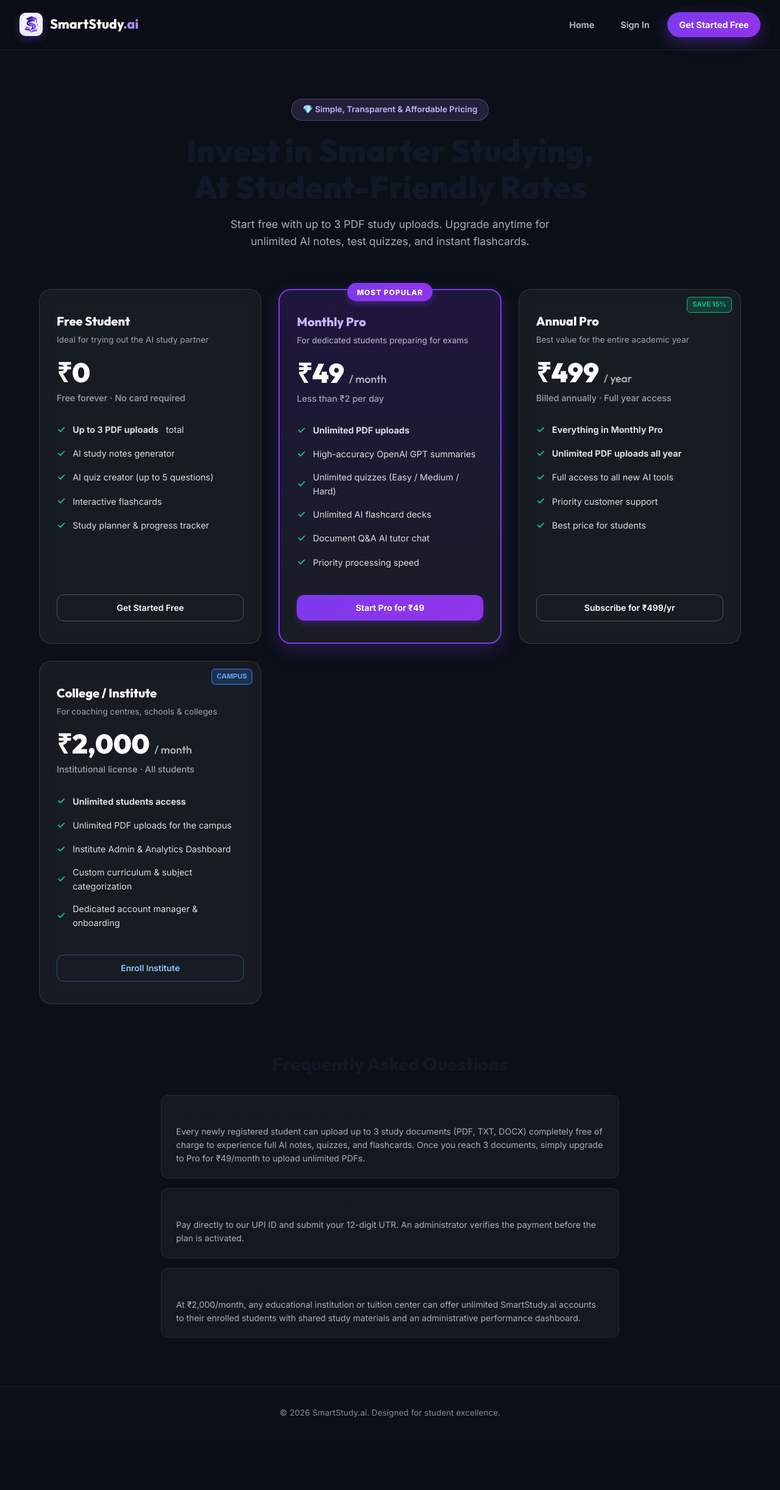
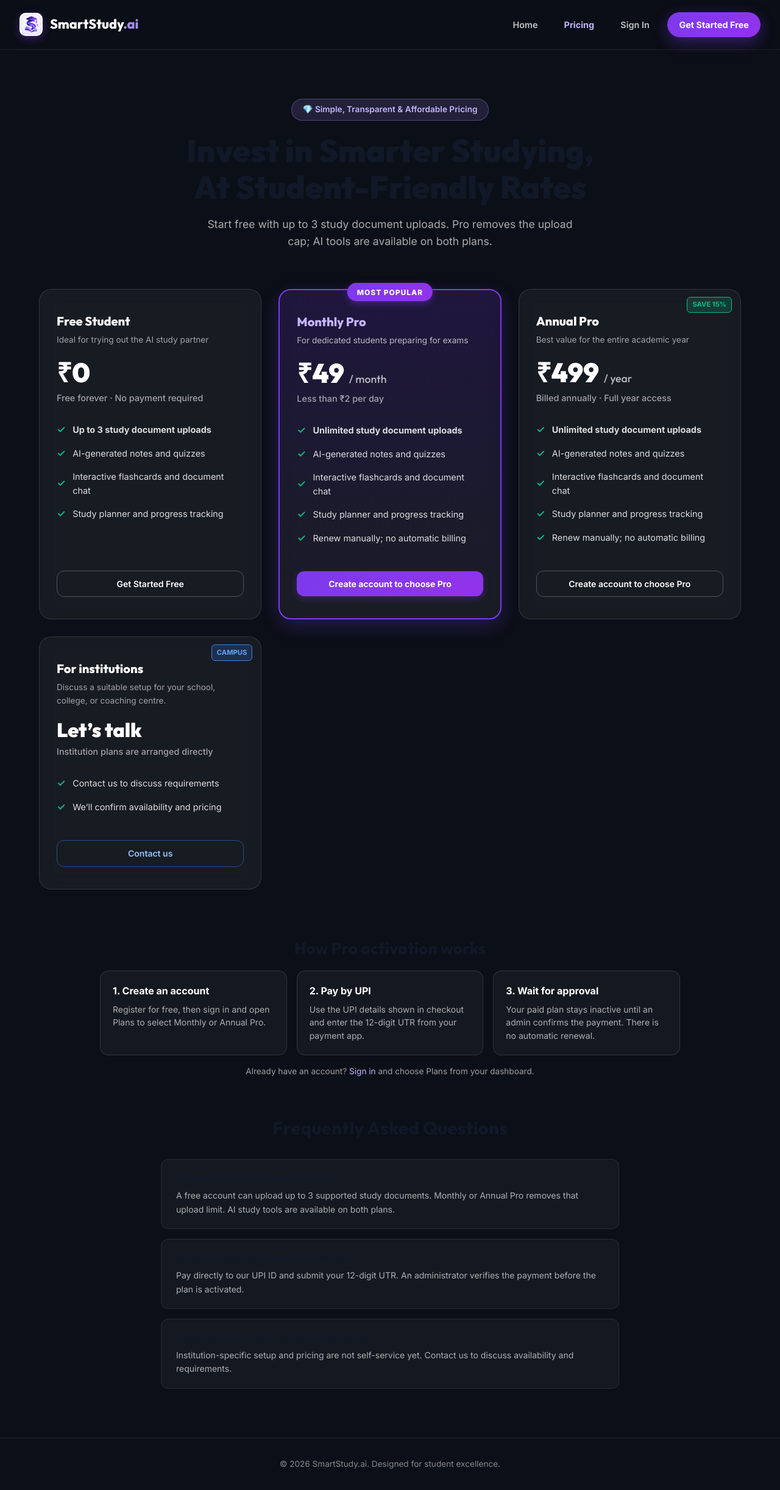
Before and after one commit to anushkakshirsagar2007-cmyk/SmartStudy.ai, a Flask app: page /pricing in a window 1280 px wide. Shown: the whole page at 61% size. Before the commit the page ends 2325 px from the top, so only its background shows below. Run offline with Flask 3, Linux system fonts and the light colour scheme; parts of the project's set-up code (start-up, migrations or seed data) failed here and were passed over; some libraries are stand-ins or nearby versions.

Commit message:
Improve pricing page and plan clarity

```diff
--- a/routes/payment.py
+++ b/routes/payment.py
@@ -5,7 +5,7 @@ from flask import Blueprint, request, jsonify, current_app, render_template
 from flask_login import login_required, current_user
 from models import (
     Subscription, User, SubscriptionActivation,
-    PLAN_MONTHLY, PLAN_ANNUAL, PLAN_INSTITUTION, PLAN_DETAILS
+    PLAN_MONTHLY, PLAN_ANNUAL, PLAN_DETAILS
 )
 from extensions import db
 from mail import send_email
@@ -19,7 +19,7 @@ def create_order():
     """Create a pending manual-UPI subscription order."""
     data = request.get_json(silent=True) or {}
     plan_type = data.get('plan_type', '')
-    if plan_type not in (PLAN_MONTHLY, PLAN_ANNUAL, PLAN_INSTITUTION):
+    if plan_type not in (PLAN_MONTHLY, PLAN_ANNUAL):
         return jsonify({'error': 'Invalid plan type'}), 400
 
     upi_id = current_app.config.get('UPI_ID', '')
--- a/templates/index.html
+++ b/templates/index.html
@@ -60,6 +60,9 @@
           </a>
           <a href="{{ url_for('auth.login') }}" class="hero-btn-outline">
             Sign In →
+          </a>
+          <a href="{{ url_for('main.pricing') }}" class="hero-btn-outline">
+            Compare Plans
           </a>
         </div>
 
--- a/templates/pricing.html
+++ b/templates/pricing.html
@@ -3,8 +3,14 @@
 <head>
   <meta charset="UTF-8" />
   <meta name="viewport" content="width=device-width, initial-scale=1.0" />
-  <meta name="description" content="Affordable plans for students and institutions. Upgrade to SmartStudy.ai Pro for unlimited PDF uploads, AI notes, quizzes, and flashcards." />
+  <meta name="description" content="Compare SmartStudy.ai Free and Pro plans. Pro removes the study document upload limit; pay by UPI with admin approval." />
   <title>Pricing Plans | SmartStudy.ai</title>
+  <link rel="canonical" href="{{ site_url }}{{ url_for('main.pricing') }}" />
+  <meta property="og:type" content="website" />
+  <meta property="og:site_name" content="SmartStudy.ai" />
+  <meta property="og:title" content="Pricing Plans | SmartStudy.ai" />
+  <meta property="og:description" content="Compare free and Pro study plans. Pay by UPI and wait for admin verification before your plan is activated." />
+  <meta property="og:url" content="{{ site_url }}{{ url_for('main.pricing') }}" />
   <link rel="icon" href="{{ url_for('static', filename='images/favicon.png') }}" type="image/png" />
   <link rel="preconnect" href="https://fonts.googleapis.com" />
   <link rel="preconnect" href="https://fonts.gstatic.com" crossorigin />
@@ -110,6 +116,28 @@
       margin: 0 auto 5rem;
       padding: 0 1.5rem;
     }
+    .pricing-steps {
+      max-width: 1000px;
+      margin: 0 auto 4rem;
+      padding: 0 1.5rem;
+    }
+    .pricing-steps-grid {
+      display: grid;
+      grid-template-columns: repeat(auto-fit, minmax(210px, 1fr));
+      gap: 1rem;
+    }
+    .pricing-step {
+      padding: 1.25rem;
+      border: 1px solid rgba(255,255,255,.12);
+      border-radius: 14px;
+      background: rgba(255,255,255,.04);
+    }
+    .pricing-step p {
+      margin: .4rem 0 0;
+      color: rgba(255,255,255,.65);
+      font-size: .875rem;
+      line-height: 1.55;
+    }
   </style>
 </head>
 <body style="background: #0B0F17; color: #fff; min-height: 100vh;">
@@ -121,6 +149,7 @@
     </a>
     <div style="display: flex; align-items: center; gap: 1rem;">
       <a href="{{ url_for('main.index') }}" style="color: rgba(255,255,255,0.75); font-weight: 600; font-size: 0.9rem; text-decoration: none; padding: 0.5rem 0.85rem;">Home</a>
+      <a href="{{ url_for('main.pricing') }}" aria-current="page" style="color: #C4B5FD; font-weight: 700; font-size: 0.9rem; text-decoration: none; padding: 0.5rem 0.85rem;">Pricing</a>
       <a href="{{ url_for('auth.login') }}" style="color: rgba(255,255,255,0.75); font-weight: 600; font-size: 0.9rem; text-decoration: none; padding: 0.5rem 0.85rem;">Sign In</a>
       <a href="{{ url_for('auth.register') }}" class="hero-btn-primary" style="padding: 0.55rem 1.2rem; font-size: 0.9rem; text-decoration: none;">Get Started Free</a>
     </div>
@@ -133,7 +162,7 @@
       Invest in Smarter Studying,<br /><span class="gradient-text">At Student-Friendly Rates</span>
     </h1>
     <p style="color: rgba(255, 255, 255, 0.65); font-size: 1.1rem; max-width: 600px; margin: 0 auto;">
-      Start free with up to 3 PDF study uploads. Upgrade anytime for unlimited AI notes, test quizzes, and instant flashcards.
+      Start free with up to 3 study document uploads. Pro removes the upload cap; AI tools are available on both plans.
     </p>
   </section>
 
@@ -144,16 +173,15 @@
       <div style="font-family: 'Outfit', sans-serif; font-size: 1.25rem; font-weight: 800;">Free Student</div>
       <p style="font-size: 0.85rem; color: rgba(255,255,255,0.6); margin-top: 0.25rem;">Ideal for trying out the AI study partner</p>
       <div class="price-value">₹0</div>
-      <div class="price-period">Free forever · No card required</div>
+      <div class="price-period">Free forever · No payment required</div>
       <ul class="features-list">
-        <li><span class="check-icon">✓</span> <strong>Up to 3 PDF uploads</strong> total</li>
-        <li><span class="check-icon">✓</span> AI study notes generator</li>
-        <li><span class="check-icon">✓</span> AI quiz creator (up to 5 questions)</li>
-        <li><span class="check-icon">✓</span> Interactive flashcards</li>
-        <li><span class="check-icon">✓</span> Study planner & progress tracker</li>
+        <li><span class="check-icon">✓</span> <strong>Up to 3 study document uploads</strong></li>
+        <li><span class="check-icon">✓</span> AI-generated notes and quizzes</li>
+        <li><span class="check-icon">✓</span> Interactive flashcards and document chat</li>
+        <li><span class="check-icon">✓</span> Study planner and progress tracking</li>
       </ul>
-      <a href="{{ url_for('auth.register') }}" class="btn btn-outline" style="width: 100%; text-align: center; justify-content: center; padding: 0.85rem; border-color: rgba(255,255,255,0.25); color: #fff; font-weight: 600; text-decoration: none; border-radius: 12px;">
-        Get Started Free
+      <a href="{{ url_for('student.dashboard') if current_user.is_authenticated else url_for('auth.register') }}" class="btn btn-outline" style="width: 100%; text-align: center; justify-content: center; padding: 0.85rem; border-color: rgba(255,255,255,0.25); color: #fff; font-weight: 600; text-decoration: none; border-radius: 12px;">
+        {{ 'Go to your dashboard' if current_user.is_authenticated else 'Get Started Free' }}
       </a>
     </div>
 
@@ -165,15 +193,14 @@
       <div class="price-value">₹49 <span style="font-size: 1.1rem; font-weight: 500; color: rgba(255,255,255,0.7);">/ month</span></div>
       <div class="price-period">Less than ₹2 per day</div>
       <ul class="features-list">
-        <li><span class="check-icon">✓</span> <strong>Unlimited PDF uploads</strong></li>
-        <li><span class="check-icon">✓</span> High-accuracy OpenAI GPT summaries</li>
-        <li><span class="check-icon">✓</span> Unlimited quizzes (Easy / Medium / Hard)</li>
-        <li><span class="check-icon">✓</span> Unlimited AI flashcard decks</li>
-        <li><span class="check-icon">✓</span> Document Q&A AI tutor chat</li>
-        <li><span class="check-icon">✓</span> Priority processing speed</li>
+        <li><span class="check-icon">✓</span> <strong>Unlimited study document uploads</strong></li>
+        <li><span class="check-icon">✓</span> AI-generated notes and quizzes</li>
+        <li><span class="check-icon">✓</span> Interactive flashcards and document chat</li>
+        <li><span class="check-icon">✓</span> Study planner and progress tracking</li>
+        <li><span class="check-icon">✓</span> Renew manually; no automatic billing</li>
       </ul>
-      <a href="{{ url_for('auth.register') }}" class="btn btn-primary" style="width: 100%; text-align: center; justify-content: center; padding: 0.85rem; font-weight: 700; text-decoration: none; border-radius: 12px; background: linear-gradient(135deg, #7C3AED, #9333EA);">
-        Start Pro for ₹49
+      <a href="{{ url_for('payment.pricing') if current_user.is_authenticated else url_for('auth.register') }}" class="btn btn-primary" style="width: 100%; text-align: center; justify-content: center; padding: 0.85rem; font-weight: 700; text-decoration: none; border-radius: 12px; background: linear-gradient(135deg, #7C3AED, #9333EA);">
+        {{ 'Choose Monthly Pro' if current_user.is_authenticated else 'Create account to choose Pro' }}
       </a>
     </div>
 
@@ -185,44 +212,51 @@
       <div class="price-value">₹499 <span style="font-size: 1.1rem; font-weight: 500; color: rgba(255,255,255,0.7);">/ year</span></div>
       <div class="price-period">Billed annually · Full year access</div>
       <ul class="features-list">
-        <li><span class="check-icon">✓</span> <strong>Everything in Monthly Pro</strong></li>
-        <li><span class="check-icon">✓</span> <strong>Unlimited PDF uploads all year</strong></li>
-        <li><span class="check-icon">✓</span> Full access to all new AI tools</li>
-        <li><span class="check-icon">✓</span> Priority customer support</li>
-        <li><span class="check-icon">✓</span> Best price for students</li>
+        <li><span class="check-icon">✓</span> <strong>Unlimited study document uploads</strong></li>
+        <li><span class="check-icon">✓</span> AI-generated notes and quizzes</li>
+        <li><span class="check-icon">✓</span> Interactive flashcards and document chat</li>
+        <li><span class="check-icon">✓</span> Study planner and progress tracking</li>
+        <li><span class="check-icon">✓</span> Renew manually; no automatic billing</li>
       </ul>
-      <a href="{{ url_for('auth.register') }}" class="btn btn-outline" style="width: 100%; text-align: center; justify-content: center; padding: 0.85rem; border-color: rgba(255,255,255,0.25); color: #fff; font-weight: 600; text-decoration: none; border-radius: 12px;">
-        Subscribe for ₹499/yr
+      <a href="{{ url_for('payment.pricing') if current_user.is_authenticated else url_for('auth.register') }}" class="btn btn-outline" style="width: 100%; text-align: center; justify-content: center; padding: 0.85rem; border-color: rgba(255,255,255,0.25); color: #fff; font-weight: 600; text-decoration: none; border-radius: 12px;">
+        {{ 'Choose Annual Pro' if current_user.is_authenticated else 'Create account to choose Pro' }}
       </a>
     </div>
 
-    <!-- College / Institute Plan -->
+    <!-- Institutional enquiries -->
     <div class="pricing-card">
       <div style="position: absolute; top: 12px; right: 14px; background: rgba(59, 130, 246, 0.2); border: 1px solid #3B82F6; color: #60A5FA; font-size: 0.7rem; font-weight: 700; padding: 0.2rem 0.5rem; border-radius: 6px;">CAMPUS</div>
-      <div style="font-family: 'Outfit', sans-serif; font-size: 1.25rem; font-weight: 800;">College / Institute</div>
-      <p style="font-size: 0.85rem; color: rgba(255,255,255,0.6); margin-top: 0.25rem;">For coaching centres, schools & colleges</p>
-      <div class="price-value">₹2,000 <span style="font-size: 1.1rem; font-weight: 500; color: rgba(255,255,255,0.7);">/ month</span></div>
-      <div class="price-period">Institutional license · All students</div>
+      <div style="font-family: 'Outfit', sans-serif; font-size: 1.25rem; font-weight: 800;">For institutions</div>
+      <p style="font-size: 0.85rem; color: rgba(255,255,255,0.6); margin-top: 0.25rem;">Discuss a suitable setup for your school, college, or coaching centre.</p>
+      <div class="price-value" style="font-size: 2rem;">Let’s talk</div>
+      <div class="price-period">Institution plans are arranged directly</div>
       <ul class="features-list">
-        <li><span class="check-icon">✓</span> <strong>Unlimited students access</strong></li>
-        <li><span class="check-icon">✓</span> Unlimited PDF uploads for the campus</li>
-        <li><span class="check-icon">✓</span> Institute Admin & Analytics Dashboard</li>
-        <li><span class="check-icon">✓</span> Custom curriculum & subject categorization</li>
-        <li><span class="check-icon">✓</span> Dedicated account manager & onboarding</li>
+        <li><span class="check-icon">✓</span> Contact us to discuss requirements</li>
+        <li><span class="check-icon">✓</span> We’ll confirm availability and pricing</li>
       </ul>
-      <a href="{{ url_for('auth.register') }}" class="btn btn-outline" style="width: 100%; text-align: center; justify-content: center; padding: 0.85rem; border-color: rgba(59, 130, 246, 0.5); color: #93C5FD; font-weight: 600; text-decoration: none; border-radius: 12px;">
-        Enroll Institute
+      <a href="mailto:{{ contact_email|e }}?subject=SmartStudy.ai%20institution%20enquiry" class="btn btn-outline" style="width: 100%; text-align: center; justify-content: center; padding: 0.85rem; border-color: rgba(59, 130, 246, 0.5); color: #93C5FD; font-weight: 600; text-decoration: none; border-radius: 12px;">
+        Contact us
       </a>
     </div>
   </div>
+
+  <section class="pricing-steps" aria-labelledby="payment-steps-title">
+    <h2 id="payment-steps-title" style="font-family: 'Outfit', sans-serif; text-align: center; font-size: 1.65rem; font-weight: 800; margin: 0 0 1.25rem;">How Pro activation works</h2>
+    <div class="pricing-steps-grid">
+      <div class="pricing-step"><strong>1. Create an account</strong><p>Register for free, then sign in and open Plans to select Monthly or Annual Pro.</p></div>
+      <div class="pricing-step"><strong>2. Pay by UPI</strong><p>Use the UPI details shown in checkout and enter the 12-digit UTR from your payment app.</p></div>
+      <div class="pricing-step"><strong>3. Wait for approval</strong><p>Your paid plan stays inactive until an admin confirms the payment. There is no automatic renewal.</p></div>
+    </div>
+    <p style="text-align: center; color: rgba(255,255,255,.6); font-size: .85rem; margin-top: 1rem;">Already have an account? <a href="{{ url_for('auth.login') }}" style="color: #C4B5FD;">Sign in</a> and choose Plans from your dashboard.</p>
+  </section>
 
   <!-- FAQ Section -->
   <section class="faq-section">
     <h2 style="font-family: 'Outfit', sans-serif; text-align: center; font-size: 1.85rem; font-weight: 800; margin-bottom: 2rem;">Frequently Asked Questions</h2>
     <div style="display: flex; flex-direction: column; gap: 1rem;">
       <div style="background: rgba(255,255,255,0.04); border: 1px solid rgba(255,255,255,0.08); border-radius: 12px; padding: 1.25rem 1.5rem;">
-        <h4 style="font-size: 1rem; font-weight: 700; margin-bottom: 0.5rem;">How does the 3 free PDF upload limit work?</h4>
-        <p style="font-size: 0.875rem; color: rgba(255,255,255,0.65); line-height: 1.6;">Every newly registered student can upload up to 3 study documents (PDF, TXT, DOCX) completely free of charge to experience full AI notes, quizzes, and flashcards. Once you reach 3 documents, simply upgrade to Pro for ₹49/month to upload unlimited PDFs.</p>
+        <h4 style="font-size: 1rem; font-weight: 700; margin-bottom: 0.5rem;">How does the free upload limit work?</h4>
+        <p style="font-size: 0.875rem; color: rgba(255,255,255,0.65); line-height: 1.6;">A free account can upload up to 3 supported study documents. Monthly or Annual Pro removes that upload limit. AI study tools are available on both plans.</p>
       </div>
       <div style="background: rgba(255,255,255,0.04); border: 1px solid rgba(255,255,255,0.08); border-radius: 12px; padding: 1.25rem 1.5rem;">
         <h4 style="font-size: 1rem; font-weight: 700; margin-bottom: 0.5rem;">Which payment methods are accepted?</h4>
@@ -230,7 +264,7 @@
       </div>
       <div style="background: rgba(255,255,255,0.04); border: 1px solid rgba(255,255,255,0.08); border-radius: 12px; padding: 1.25rem 1.5rem;">
         <h4 style="font-size: 1rem; font-weight: 700; margin-bottom: 0.5rem;">How does the College / Institute plan work?</h4>
-        <p style="font-size: 0.875rem; color: rgba(255,255,255,0.65); line-height: 1.6;">At ₹2,000/month, any educational institution or tuition center can offer unlimited SmartStudy.ai accounts to their enrolled students with shared study materials and an administrative performance dashboard.</p>
+        <p style="font-size: 0.875rem; color: rgba(255,255,255,0.65); line-height: 1.6;">Institution-specific setup and pricing are not self-service yet. Contact us to discuss availability and requirements.</p>
       </div>
     </div>
   </section>
```
Also changed, not shown: templates/student/pricing.html (+14 -29 lines), tests/test_app.py (+26 -0 lines).
